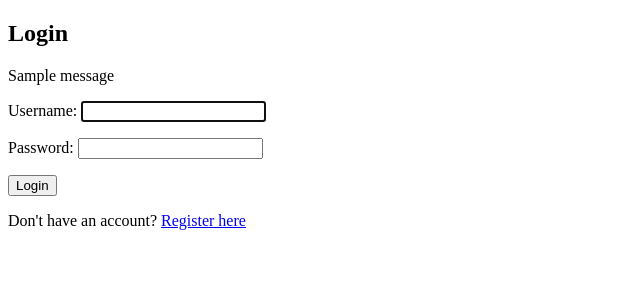
After one commit to suhailk06/dot_chat, a Django app: page /login/ in a window 1280 px wide. The commit adds this page. Shown: the top 300 px of the page, without its empty margins (0-640 px from the left). Run offline with Django 5.2, Linux system fonts and the light colour scheme; tables that the repository leaves empty hold one stand-in row (values such as "Sample post"); one stand-in notice (Sample message) is shown.

Commit message:
added login and register page

```diff
--- a/dot_chat/dot_chat/settings.py
+++ b/dot_chat/dot_chat/settings.py
@@ -86,6 +86,7 @@ DATABASES = {
     }
 }
 
+
 # Password validation
 # https://docs.djangoproject.com/en/5.2/ref/settings/#auth-password-validators
 
--- a/dot_chat/dot_chat/urls.py
+++ b/dot_chat/dot_chat/urls.py
@@ -22,4 +22,6 @@ urlpatterns = [
     path('admin/', admin.site.urls),
     path('',views.index,name='index'),
     path('home/',views.home,name='home'),
+    path('register/',views.register_page,name='register'),
+    path('login/',views.login_page,name='login'),
 ]
--- a/dot_chat/my_app/models.py
+++ b/dot_chat/my_app/models.py
@@ -7,3 +7,5 @@ class User(models.Model):
     profile_pic = models.CharField(max_length=255, default='default.png')
     bio = models.TextField(blank=True)
     created_at = models.DateTimeField(auto_now_add=True)
+    def __str__(self):
+        return self.username
--- a/dot_chat/my_app/templates/home.html
+++ b/dot_chat/my_app/templates/home.html
@@ -14,7 +14,8 @@
     </head>
     <body>
         <h1>welcome</h1>
-
+        <p>username {{user.username}}</p>
+        <p>email {{user.email}}</p>
         <script src="" async defer></script>
     </body>
 </html>
--- a/dot_chat/my_app/templates/index.html
+++ b/dot_chat/my_app/templates/index.html
@@ -86,7 +86,7 @@
 <img src="{% static 'images/logo.jpg' %}" alt="logo" width=150>
         </div>
         <div class="chat-input-group">
-            <a href="/home"><button class="btn-send">Tap To Begin</button></a>
+            <a href="/register"><button class="btn-send">Tap To Begin</button></a>
         </div>
     </div>
     <script src="https://cdn.jsdelivr.net/npm/bootstrap@5.3.0/dist/js/bootstrap.bundle.min.js"></script>
--- /dev/null
+++ b/dot_chat/my_app/templates/login.html
@@ -0,0 +1,23 @@
+<!DOCTYPE html>
+<html>
+<head>
+    <title>Login</title>
+</head>
+<body>
+    <h2>Login</h2>
+
+    {% if messages %}
+        {% for message in messages %}
+            <div class="alert alert-{{ message.tags }}">{{ message }}</div>
+        {% endfor %}
+    {% endif %}
+
+    <form method="post">
+        {% csrf_token %}
+        {{ form.as_p }}
+        <button type="submit">Login</button>
+    </form>
+
+    <p>Don't have an account? <a href="/register">Register here</a></p>
+</body>
+</html>
--- a/dot_chat/my_app/views.py
+++ b/dot_chat/my_app/views.py
@@ -1,8 +1,46 @@
-from django.shortcuts import render
+from django.shortcuts import render, redirect
+from django.contrib import messages
+from django.contrib.auth import authenticate, login, logout
+from django.contrib.auth.decorators import login_required
+from my_app.forms import UserForm
+from django.contrib.auth.forms import AuthenticationForm
 
-# Create your views here.
 def index(request):
     return render(request, 'index.html')
 
 def home(request):
     return render(request, 'home.html')
+
+def register_page(request):
+    if request.method == 'POST':
+        form = UserForm(request.POST)
+        if form.is_valid():
+            form.save()
+            messages.success(request, 'Registration successful!')
+            return redirect('login')  # Use redirect instead of render
+        else:
+            messages.error(request, 'Please correct the errors below.')
+    else:
+        form = UserForm()
+
+    return render(request, 'register.html', {'form': form})
+
+def login_page(request):
+    if request.method == 'POST':
+        form = AuthenticationForm(request, data=request.POST)
+        if form.is_valid():
+            username = form.cleaned_data.get('username')
+            password = form.cleaned_data.get('password')
+            user = authenticate(username=username, password=password)
+            if user is not None:
+                login(request, user)
+                messages.success(request, f'Welcome {username}! You are now logged in.')
+                return redirect('home')
+            else:
+                messages.error(request, 'Invalid username or password.')
+        else:
+            messages.error(request, 'Invalid username or password.')
+    else:
+        form = AuthenticationForm()
+
+    return render(request, 'login.html', {'form': form})
```
Also changed, not shown: dot_chat/my_app/forms.py (added, +16 -0 lines), dot_chat/my_app/templates/register.html (added, +33 -0 lines), dot_chat/my_app/migrations/0001_initial.py.
